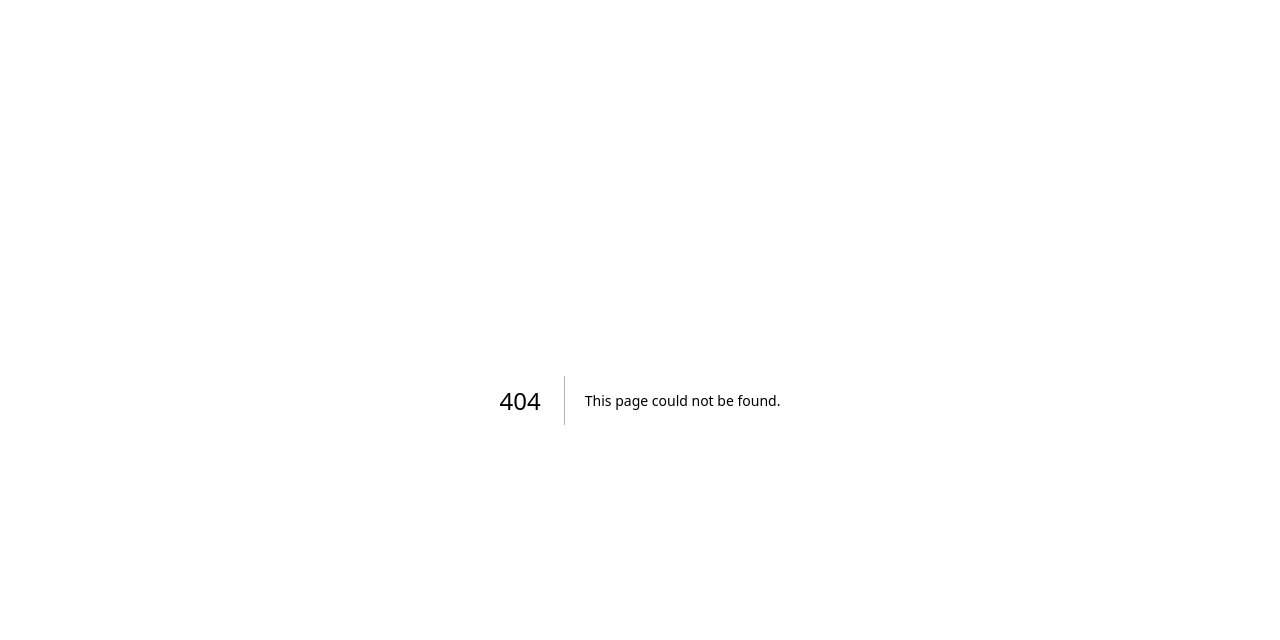
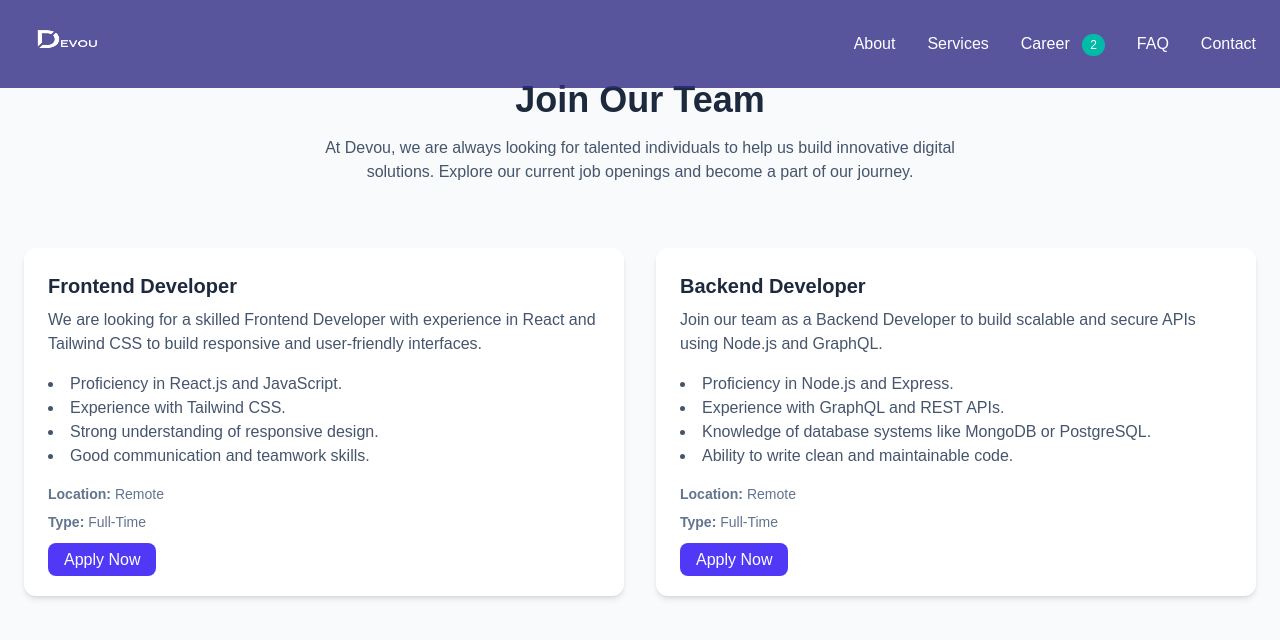
Before and after one commit to alanjohnck/devou, a Next.js app: page /career in a window 1280 px wide. Before the commit this address had no page. Shown: the top 640 px of the page. Built offline with nearby package versions, Linux system fonts and the light colour scheme.

Commit message:
career,faq added

```diff
--- /dev/null
+++ b/src/app/career/page.jsx
@@ -0,0 +1,83 @@
+"use client";
+import React from "react";
+
+const CareerPage = () => {
+  const jobOpenings = [
+    {
+      title: "Frontend Developer",
+      location: "Remote",
+      type: "Full-Time",
+      description:
+        "We are looking for a skilled Frontend Developer with experience in React and Tailwind CSS to build responsive and user-friendly interfaces.",
+      requirements: [
+        "Proficiency in React.js and JavaScript.",
+        "Experience with Tailwind CSS.",
+        "Strong understanding of responsive design.",
+        "Good communication and teamwork skills.",
+      ],
+    },
+    {
+      title: "Backend Developer",
+      location: "Remote",
+      type: "Full-Time",
+      description:
+        "Join our team as a Backend Developer to build scalable and secure APIs using Node.js and GraphQL.",
+      requirements: [
+        "Proficiency in Node.js and Express.",
+        "Experience with GraphQL and REST APIs.",
+        "Knowledge of database systems like MongoDB or PostgreSQL.",
+        "Ability to write clean and maintainable code.",
+      ],
+    },
+  ];
+
+  return (
+    <section id="career" className="py-20 pt-20 bg-slate-50">
+      <div className="container mx-auto px-6">
+        <div className="text-center mb-16">
+          <h2 className="text-3xl md:text-4xl font-bold text-slate-800 mb-4">
+            Join Our Team
+          </h2>
+          <p className="text-slate-600 max-w-2xl mx-auto">
+            At Devou, we are always looking for talented individuals to help us
+            build innovative digital solutions. Explore our current job
+            openings and become a part of our journey.
+          </p>
+        </div>
+
+        <div className="grid grid-cols-1 md:grid-cols-2 gap-8">
+          {jobOpenings.map((job, index) => (
+            <div
+              key={index}
+              className="p-6 bg-white rounded-xl shadow-md hover:shadow-lg transition-shadow"
+            >
+              <h3 className="text-xl font-semibold text-slate-800 mb-2">
+                {job.title}
+              </h3>
+              <p className="text-slate-600 mb-4">{job.description}</p>
+              <ul className="list-disc list-inside text-slate-600 mb-4">
+                {job.requirements.map((req, idx) => (
+                  <li key={idx}>{req}</li>
+                ))}
+              </ul>
+              <p className="text-sm text-slate-500 mb-2">
+                <strong>Location:</strong> {job.location}
+              </p>
+              <p className="text-sm text-slate-500 mb-4">
+                <strong>Type:</strong> {job.type}
+              </p>
+              <a
+                href="mailto:careers@devou.in"
+                className="px-4 py-2 bg-indigo-600 text-white rounded-lg hover:bg-indigo-700 transition-colors"
+              >
+                Apply Now
+              </a>
+            </div>
+          ))}
+        </div>
+      </div>
+    </section>
+  );
+};
+
+export default CareerPage;
--- a/src/app/components/Navbar.jsx
+++ b/src/app/components/Navbar.jsx
@@ -1,31 +1,12 @@
-
-"use client"
-import React, { useState, useEffect } from 'react';
-import {
-  ChevronRight,
-  Code,
-  Layers,
-  Zap,
-  Menu,
-  X,
-  Users,
-  Monitor,
-  Smartphone,
-  Server,
-  Globe,
-  Mail,
-  MapPin,
-  Phone,
-  ArrowRight,
-  Github,
-  Linkedin,
-  Twitter
-} from 'lucide-react';
-
+"use client";
+import React, { useState, useEffect } from "react";
+import { Menu } from "lucide-react";
 const Navbar = () => {
-
   const [isOpen, setIsOpen] = useState(false);
   const [scrolled, setScrolled] = useState(false);
+
+  // Example: Number of open positions (can be fetched dynamically from an API)
+  const openPositions = 2; // Replace with dynamic data if needed
 
   // Handle scroll effect for navbar
   useEffect(() => {
@@ -38,10 +19,9 @@ const Navbar = () => {
       }
     };
 
-
-    window.addEventListener('scroll', handleScroll);
+    window.addEventListener("scroll", handleScroll);
     return () => {
-      window.removeEventListener('scroll', handleScroll);
+      window.removeEventListener("scroll", handleScroll);
     };
   }, []);
 
@@ -55,21 +35,52 @@ const Navbar = () => {
         <div className="flex items-center justify-between">
           {/* Logo */}
           <div className="flex items-center">
-              <img src='./dlogo.png' className='w-22 h-14 scale-170'></img>
+            <img src="./dlogo.png" className="w-22 h-14 scale-170" alt="Logo" />
           </div>
 
           {/* Desktop Menu */}
           <div className="hidden md:flex items-center space-x-8">
-            <a href="#about" className="text-white hover:text-teal-300 transition-colors">About</a>
-            <a href="#services" className="text-white hover:text-teal-300 transition-colors">Services</a>
-            {/* <a href="#portfolio" className="text-white hover:text-teal-300 transition-colors">Portfolio</a> */}
-            <a href="#contact" className="text-white hover:text-teal-300 transition-colors">Contact</a>
-
+            <a
+              href="#about"
+              className="text-white hover:text-teal-300 transition-colors"
+            >
+              About
+            </a>
+            <a
+              href="#services"
+              className="text-white hover:text-teal-300 transition-colors"
+            >
+              Services
+            </a>
+            <a
+              href="#career"
+              className="text-white hover:text-teal-300 transition-colors"
+            >
+              Career{" "}
+              <span className="bg-teal-500 text-white text-xs px-2 py-1 rounded-full ml-2">
+                {openPositions}
+              </span>
+            </a>
+            <a
+              href="#faq"
+              className="text-white hover:text-teal-300 transition-colors"
+            >
+              FAQ
+            </a>
+            <a
+              href="#contact"
+              className="text-white hover:text-teal-300 transition-colors"
+            >
+              Contact
+            </a>
           </div>
 
           {/* Mobile Menu Button */}
           <div className="md:hidden">
-            <button onClick={() => setIsOpen(!isOpen)} className="text-white focus:outline-none">
+            <button
+              onClick={() => setIsOpen(!isOpen)}
+              className="text-white focus:outline-none"
+            >
               {isOpen ? <X size={24} /> : <Menu size={24} />}
             </button>
           </div>
@@ -77,13 +88,46 @@ const Navbar = () => {
 
         {/* Mobile Menu */}
         {isOpen && (
-          <div className="md:hidden pt-4 pb-2 animate-fadeIn ">
+          <div className="md:hidden pt-4 pb-2 animate-fadeIn">
             <div className="flex flex-col space-y-3">
-              <a href="#about" className="text-white py-2 hover:text-teal-300 transition-colors" onClick={() => setIsOpen(false)}>About</a>
-              <a href="#services" className="text-white py-2 hover:text-teal-300 transition-colors" onClick={() => setIsOpen(false)}>Services</a>
-              {/* <a href="#portfolio" className="text-white py-2 hover:text-teal-300 transition-colors" onClick={() => setIsOpen(false)}>Portfolio</a> */}
-              <a href="#contact" className="text-white py-2 hover:text-teal-300 transition-colors" onClick={() => setIsOpen(false)}>Contact</a>
-
+              <a
+                href="#about"
+                className="text-white py-2 hover:text-teal-300 transition-colors"
+                onClick={() => setIsOpen(false)}
+              >
+                About
+              </a>
+              <a
+                href="#services"
+                className="text-white py-2 hover:text-teal-300 transition-colors"
+                onClick={() => setIsOpen(false)}
+              >
+                Services
+              </a>
+              <a
+                href="#career"
+                className="text-white py-2 hover:text-teal-300 transition-colors"
+                onClick={() => setIsOpen(false)}
+              >
+                Career{" "}
+                <span className="bg-teal-500 text-white text-xs px-2 py-1 rounded-full ml-2">
+                  {openPositions} Open
+                </span>
+              </a>
+              <a
+                href="#faq"
+                className="text-white py-2 hover:text-teal-300 transition-colors"
+                onClick={() => setIsOpen(false)}
+              >
+                FAQ
+              </a>
+              <a
+                href="#contact"
+                className="text-white py-2 hover:text-teal-300 transition-colors"
+                onClick={() => setIsOpen(false)}
+              >
+                Contact
+              </a>
             </div>
           </div>
         )}
--- a/src/app/contact/page.js
+++ b/src/app/contact/page.js
@@ -67,7 +67,7 @@ const ContactSection = () => {
               </div>
               <h3 className="text-xl font-semibold mb-2">Call Us</h3>
               <p className="text-white/70">
-              +91 98950 89090<br />
+              +91 8089640469<br />
               </p>
             </div>
 
--- /dev/null
+++ b/src/app/faq/page.jsx
@@ -0,0 +1,75 @@
+"use client";
+import React, { useState } from "react";
+
+const FAQPage = () => {
+  const faqs = [
+    {
+      question: "What services does Devou offer?",
+      answer:
+        "Devou specializes in web development, mobile app development, UI/UX design, and backend engineering. We provide end-to-end solutions for your digital needs.",
+    },
+    {
+      question: "How can I contact Devou for a project?",
+      answer:
+        "You can reach us via email at devou.in@gmail.com or call us at +91 98950 89090. Alternatively, you can use the contact form on our website.",
+    },
+    {
+      question: "What industries do you serve?",
+      answer:
+        "We work with clients across various industries, including fintech, healthcare, education, e-commerce, and travel.",
+    },
+    {
+      question: "Do you offer ongoing support after project delivery?",
+      answer:
+        "Yes, we provide ongoing support and maintenance to ensure your project runs smoothly after deployment.",
+    },
+  ];
+
+  const [activeIndex, setActiveIndex] = useState(null);
+
+  const toggleFAQ = (index) => {
+    setActiveIndex(activeIndex === index ? null : index);
+  };
+
+  return (
+    <section id="faq" className="py-20 bg-white">
+      <div className="container mx-auto px-6">
+        <div className="text-center mb-16">
+          <h2 className="text-3xl md:text-4xl font-bold text-slate-800 mb-4">
+            Frequently Asked Questions
+          </h2>
+          <p className="text-slate-600 max-w-2xl mx-auto">
+            Have questions? We’ve got answers. If you don’t find what you’re
+            looking for, feel free to contact us.
+          </p>
+        </div>
+
+        <div className="space-y-6">
+          {faqs.map((faq, index) => (
+            <div
+              key={index}
+              className="p-6 bg-slate-100 rounded-xl shadow-md hover:shadow-lg transition-shadow"
+            >
+              <button
+                className="w-full text-left flex justify-between items-center"
+                onClick={() => toggleFAQ(index)}
+              >
+                <h3 className="text-lg font-semibold text-slate-800">
+                  {faq.question}
+                </h3>
+                <span className="text-indigo-600">
+                  {activeIndex === index ? "-" : "+"}
+                </span>
+              </button>
+              {activeIndex === index && (
+                <p className="mt-4 text-slate-600">{faq.answer}</p>
+              )}
+            </div>
+          ))}
+        </div>
+      </div>
+    </section>
+  );
+};
+
+export default FAQPage;
--- a/src/app/layout.js
+++ b/src/app/layout.js
@@ -1,5 +1,6 @@
 import { Geist, Geist_Mono } from "next/font/google";
 import "./globals.css";
+import Navbar from "./components/Navbar";
 
 const geistSans = Geist({
   variable: "--font-geist-sans",
@@ -115,7 +116,9 @@ export default function RootLayout({ children }) {
       <body
         className={`${geistSans.variable} ${geistMono.variable} antialiased`}
       >
+       <Navbar />
         {children}
+
       </body>
     </html>
   );
--- a/src/app/page.js
+++ b/src/app/page.js
@@ -3,13 +3,14 @@ import Navbar from "./components/Navbar";
 import AboutSection from "./about/page";
 import ServicesSection from "./service/page";
 import ContactSection from "./contact/page";
-
+import FAQPage from "./faq/page";
+import CareerPage from "./career/page";
 export default function Home() {
   return (
     <div className="h-auto relative">
       {/* Modern Floating Let's Talk Button */}
       <a
-  href="https://wa.me/9895089090?text=Hello"
+  href="https://wa.me/8089640469?text=Hello"
   className="fixed bottom-6 right-6 bg-indigo-600 text-white px-5 py-3 rounded-full shadow-lg hover:bg-blue-700 transition duration-300 flex items-center justify-center font-medium z-50 group"
 >
   <span>Let&apos;s Talk</span> {/* Replaced ' with &apos; */}
@@ -34,7 +35,9 @@ export default function Home() {
       <HeroSection />
       <AboutSection />
       <ServicesSection />
+      <FAQPage />
       {/* <PortfolioSection /> */}
+      <CareerPage />
       <ContactSection />
     </div>
   );
```
